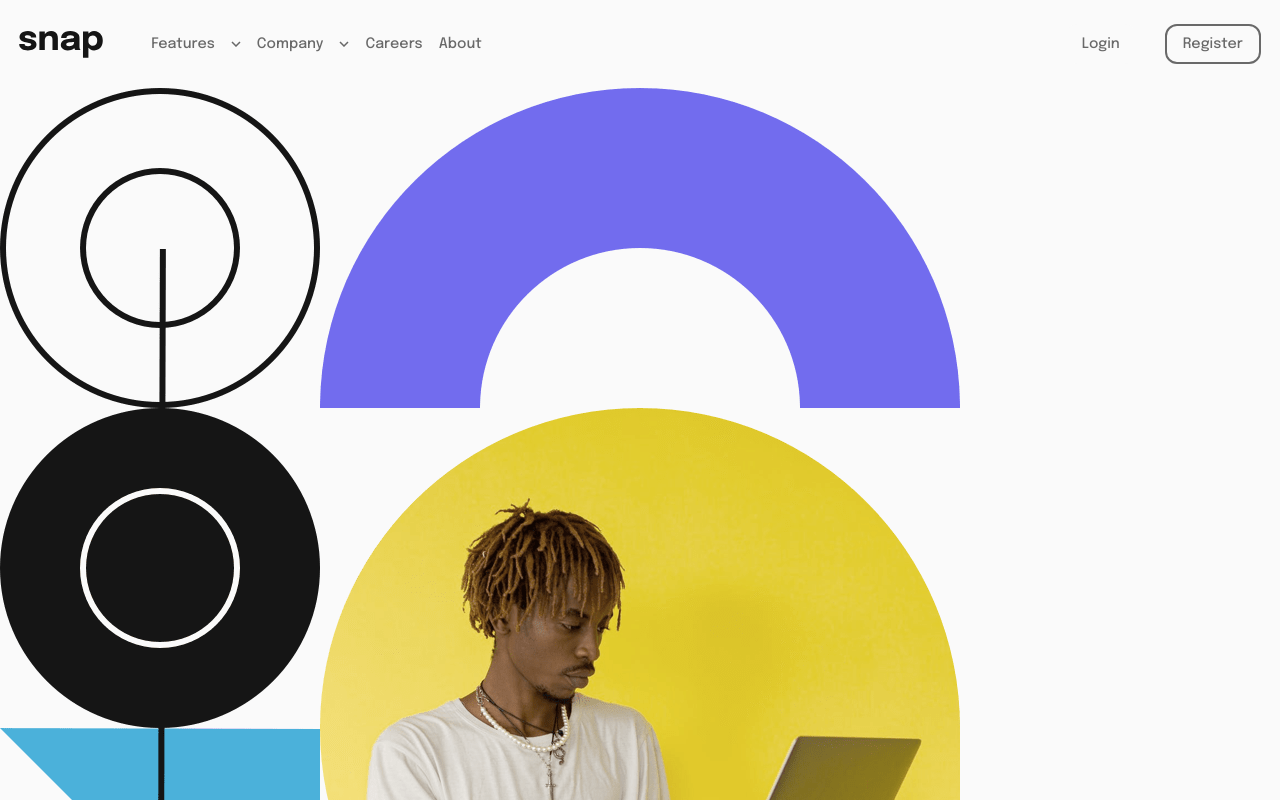
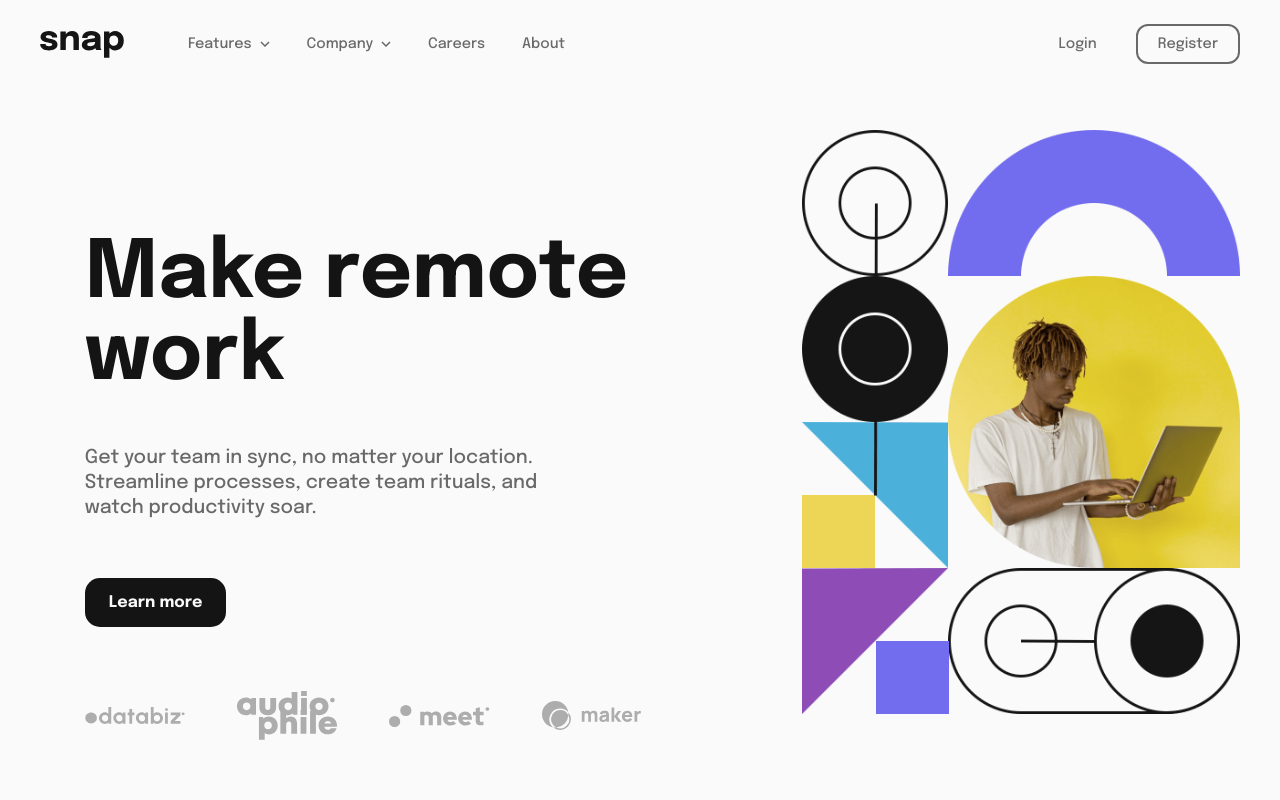
Before and after one commit to himanshukainthola/intro-section-with-dropdown-navigation-main, a plain HTML site: page index.html in a window 1280 px wide. Shown: the top 800 px of the page. Drawn offline with Linux system fonts and the light colour scheme.

Commit message:
final commit

```diff
--- a/index.html
+++ b/index.html
@@ -24,14 +24,22 @@
     <nav class="navbar__menu" id="menu" data-visible="false">
       <ul class="navbar__menu--list">
         <li class="navbar__menu--links dropdown" data-dropdown>
-          <a href="#" class="dropdown--link" data-dropdown-button>Features <img src="images/icon-arrow-down.svg"></a>
-          <div class="dropdown-menu">
-            dropdown content
+          <a class="dropdown--link" data-dropdown-button> Features
+            <img src="images/icon-arrow-down.svg"></a>
+          <div class="dropdown-menu" dropzone="Features">
+            <a href="#"><img src="images/icon-todo.svg" alt="Todo"> Todo List</a>
+            <a href="#"><img src="images/icon-calendar.svg" alt="Calendar"> Calendar</a>
+            <a href="#"><img src="images/icon-reminders.svg" alt="Reminders"> Reminders</a>
+            <a href="#"><img src="images/icon-planning.svg" alt="Planning"> Planning</a>
           </div>
         </li>
-        <li class="navbar__menu--links dropdown">
-          <a href="#" class="dropdown--link" data-dropdown-button><span>Company</span> <img
-              src="images/icon-arrow-down.svg"></a>
+        <li class="navbar__menu--links dropdown" data-dropdown>
+          <a class="dropdown--link" data-dropdown-button>Company <img src="images/icon-arrow-down.svg"></a>
+          <div class="dropdown-menu">
+            <a href="#">History</a>
+            <a href="#">Our Team </a>
+            <a href="#">Blog</a>
+          </div>
         </li>
         <li class="navbar__menu--links"><a href="#">Careers</a></li>
         <li class="navbar__menu--links"><a href="#">About</a></li>
@@ -44,7 +52,7 @@
   </header>
   <Main class="hero">
     <picture>
-      <source srcset="images/image-hero-desktop.png" media="(min-width: 768px)">
+      <source srcset="images/image-hero-desktop.png" media="(min-width: 870px)">
       <img src="images/image-hero-mobile.png" alt="hero image">
     </picture>
     <section class="hero__content">
--- a/style.css
+++ b/style.css
@@ -106,7 +106,7 @@ body {
 .btn {
   color: var(--clr-Medium-Gray);
   font-size: .9rem;
-  padding: .7rem 1rem;
+  padding: .7rem 1.25rem;
   border-radius: 12px;
   background: var(--clr-Almost-White);
   border: 2px solid var(--clr-Medium-Gray);
@@ -133,18 +133,18 @@ body {
   width: 100vw;
   justify-content: space-between;
   align-items: center;
-  margin-left: 3rem;
+  margin-left: 4rem;
 }
 
 .navbar__menu--list {
   display: flex;
-  gap: 1rem;
+  gap: 2.3rem;
 }
 
 .navbar__menu--links>a {
   display: flex;
   align-items: center;
-  gap: 1rem;
+  gap: .5rem;
   color: var(--clr-Medium-Gray);
   font-size: .9rem;
 }
@@ -155,16 +155,37 @@ body {
 
 .dropdown-menu {
   position: absolute;
-  left: 0;
+  left: 0%;
   top: calc(100% + 1.5rem);
   background-color: var(--clr-Almost-White);
-  padding: 1rem;
+  padding: 1.5rem;
   border-radius: 10px;
   box-shadow: 0 2px 25px rgba(0, 0, 0, .4);
   opacity: 0;
   pointer-events: none;
   transform: translateY(-10px);
   transition: opacity 150ms ease-in-out, transform 150ms ease-in-out;
+
+
+  display: flex;
+  flex-direction: column;
+  gap: 1rem;
+  align-items: start;
+  width: max-content;
+}
+
+.dropdown-menu[dropzone="Features"] {
+  left: -70%;
+
+}
+
+.dropdown a>img {
+  transform: rotate(0deg);
+}
+
+.dropdown.active>a>img {
+  transform: rotate(180deg);
+  transition: transform 120ms linear;
 }
 
 .dropdown.active>a+.dropdown-menu {
@@ -173,10 +194,20 @@ body {
   pointer-events: auto;
 }
 
+.dropdown-menu a {
+  font-size: .8rem;
+  color: var(--clr-Medium-Gray);
+  display: flex;
+  gap: 1rem;
+}
+
+.dropdown-menu a:hover {
+  color: var(--clr-Almost-Black);
+}
 
 .navbar__btns {
   display: flex;
-  gap: 1.8rem;
+  gap: 1.2rem;
 }
 
 .login-btn {
@@ -196,7 +227,7 @@ body {
 }
 
 
-@media (max-width: 700px) {
+@media (max-width: 775px) {
 
   .navbar__icons {
     display: block;
@@ -251,6 +282,25 @@ body {
     font-size: 1.05rem;
   }
 
+  .dropdown-menu {
+    box-shadow: none;
+    display: none;
+    position: initial;
+  }
+
+  .dropdown.active>a+.dropdown-menu {
+    display: flex;
+  }
+
+  .dropdown.active .dropdown-menu a {
+    font-size: 1.05rem;
+  }
+
+  .dropdown-menu[dropzone="Features"] {
+    left: 0;
+
+  }
+
   .navbar__btns {
     display: flex;
     flex-direction: column;
@@ -270,6 +320,10 @@ body {
   display: flex;
   flex-direction: column;
   gap: 3rem;
+}
+
+.hero picture>img {
+  width: 100vw
 }
 
 .hero__content {
@@ -315,3 +369,84 @@ body {
 .hero__clients img {
   width: 18%;
 }
+
+
+@media (min-width: 900px) {
+
+  .navbar {
+    padding-inline: 2rem;
+  }
+
+  .hero {
+    display: flex;
+    flex-direction: row-reverse;
+    align-items: center;
+  }
+
+  .hero__content {
+    display: flex;
+    flex-direction: column;
+  }
+
+  .hero__heading {
+    font-size: 3rem;
+  }
+
+  .hero__text {
+    font-size: 1.2rem;
+  }
+
+  .hero__btn {
+    width: 50%;
+    align-self: center;
+  }
+
+}
+
+
+@media (min-width: 1250px) {
+
+
+  .navbar {
+    padding-inline: 2.5rem;
+    margin-bottom: 2.6rem;
+  }
+
+  .hero {
+    margin-inline: auto;
+    align-items: initial;
+    max-width: 1200px;
+    gap: 5rem;
+
+  }
+
+  .hero picture>img {
+    width: max-content;
+  }
+
+  .hero__content {
+    padding: 0;
+    padding-top: 6.5rem;
+    padding-right: 5rem;
+    margin-left: 2.8rem;
+    text-align: left;
+  }
+
+  .hero__heading {
+    font-size: 5rem;
+    margin-bottom: 3rem;
+
+  }
+
+  .hero__text {
+    padding-right: 5rem;
+    margin-bottom: 3.6rem;
+  }
+
+  .hero__btn {
+    width: fit-content;
+    align-self: start;
+  }
+
+
+}
```
